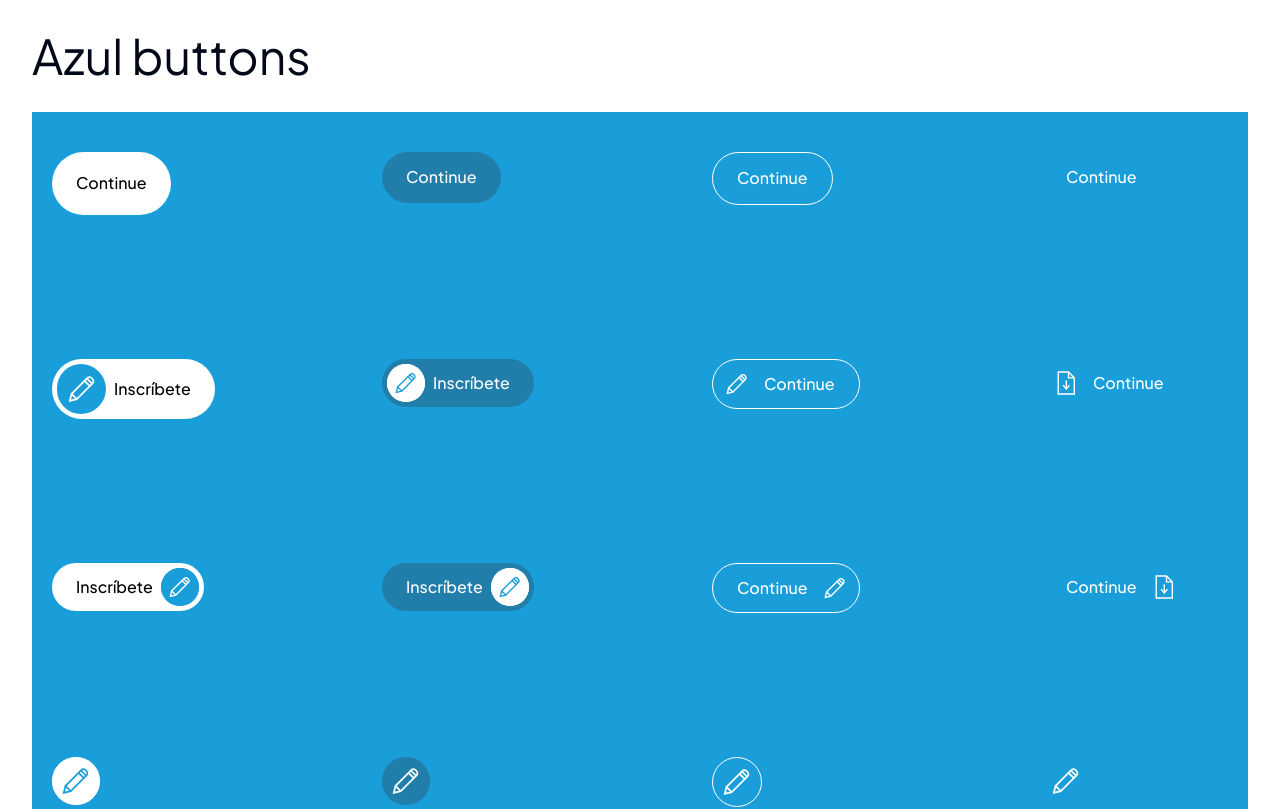
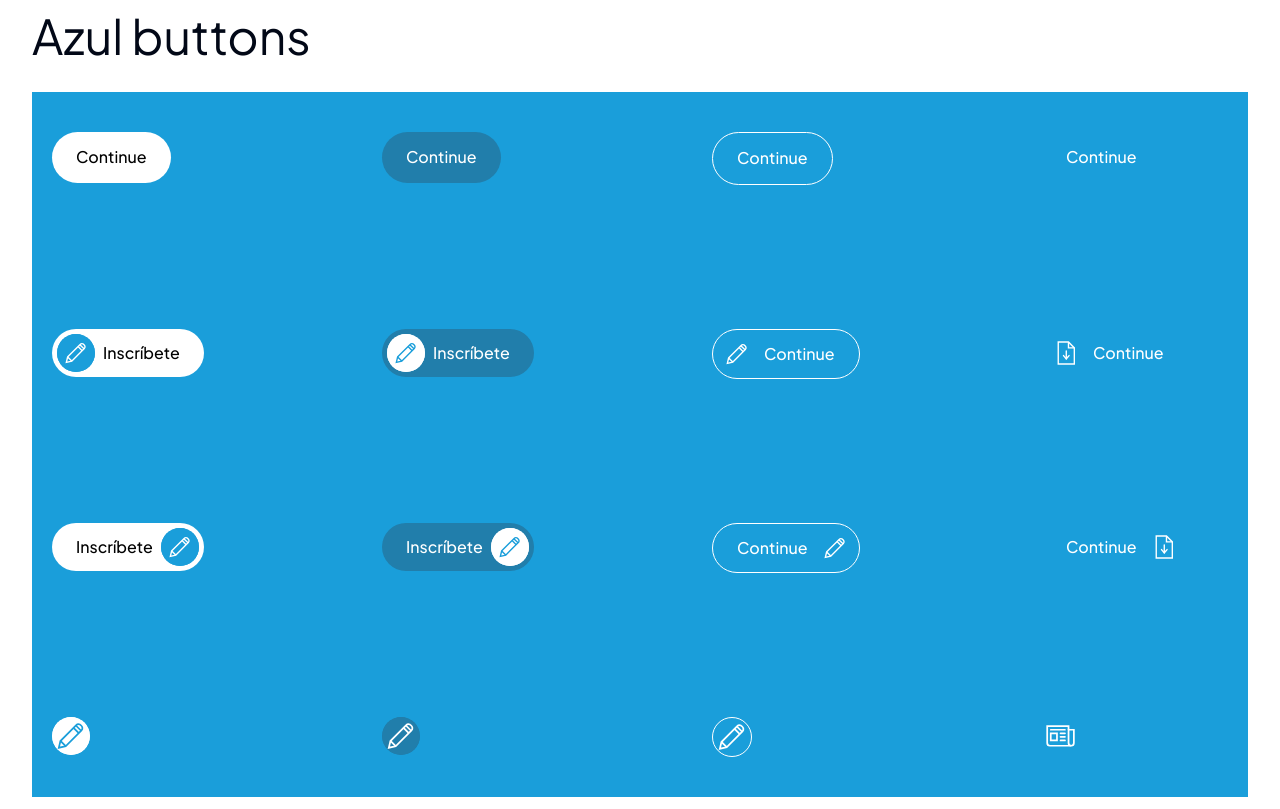
Before and after one commit to lanegrita/autismo_empleo, a Next.js app: page /playground in a window 1280 px wide. Shown: the part 1700-2509 px from the top of the page. Built offline with nearby package versions, Linux system fonts and the light colour scheme.

Commit message:
Fix issues with buttons

```diff
--- a/app/components/ui/button/Button.module.css
+++ b/app/components/ui/button/Button.module.css
@@ -117,37 +117,43 @@
   border-radius: 100%;
   transition: all 0.3s;
   z-index: 1;
+  width: 38px;
+  height: 38px;
+}
+.large .icon_wrapper {
+  width: 48px;
+  height: 48px;
 }
 /* Default size of the svg */
 .icon_image svg {
   width: 38px;
   height: 38px;
-  max-width: 38px;
-  max-height: 38px;
+  min-width: 38px;
+  min-height: 38px;
   align-self: center;
 }
 /* Style when there is only icon */
 .container.only_icon svg {
   width: 48px;
   height: 48px;
-  max-width: 48px;
-  max-height: 48px;
+  min-width: 48px;
+  min-height: 48px;
   align-self: center;
 }
 /* Icon Image xl size starts */
 .large .icon_image svg {
   width: 48px;
   height: 48px;
-  max-width: 48px;
-  max-height: 48px;
+  min-width: 48px;
+  min-height: 48px;
   align-self: center;
 }
 /* Icon size when there is onlyIcon in large size */
 .container.large.only_icon .icon_image svg {
   width: 60px;
   height: 60px;
-  max-width: 60px;
-  max-height: 60px;
+  min-width: 60px;
+  min-height: 60px;
   align-self: center;
 }
 
@@ -381,11 +387,12 @@
   bottom: 5px;
   left: 5px;
   width: 38px;
+
   /* right: 5px; */
   border-radius: 100px;
   background-color: var(--color-blanco);
   z-index: 1;
-  transition: all 400ms ease-in-out;
+  transition: all 300ms ease-out;
   /* transform: scaleX(0.3);
   transform-origin: left; */
 }
--- a/app/playground/page.tsx
+++ b/app/playground/page.tsx
@@ -165,13 +165,12 @@ const Playground = () => {
       <h1 className="text-5xl my-6">Azul buttons</h1>
 
       <div className="px-5 py-10 grid grid-cols-4 gap-36 mt-8 bg-[#1a9eda] ">
-        <Button title="Continue" variant="primary-azul" size="xl" />
+        <Button title="Continue" variant="primary-azul" />
         <Button title="Continue" variant="secondary-azul" />
         <Button title="Continue" variant="outline-azul" />
         <Button title="Continue" variant="simple-azul" />
         {/* Left Direction Buttons */}
         <Button
-          size="xl"
           title="Inscríbete"
           variant="primary-azul"
           icon={pencilIcon}
@@ -228,7 +227,7 @@ const Playground = () => {
         <Button
           iconSize={20}
           variant="simple-azul"
-          icon={pencilIcon}
+          icon={newsIcon}
           direction="right"
         />
       </div>
```
